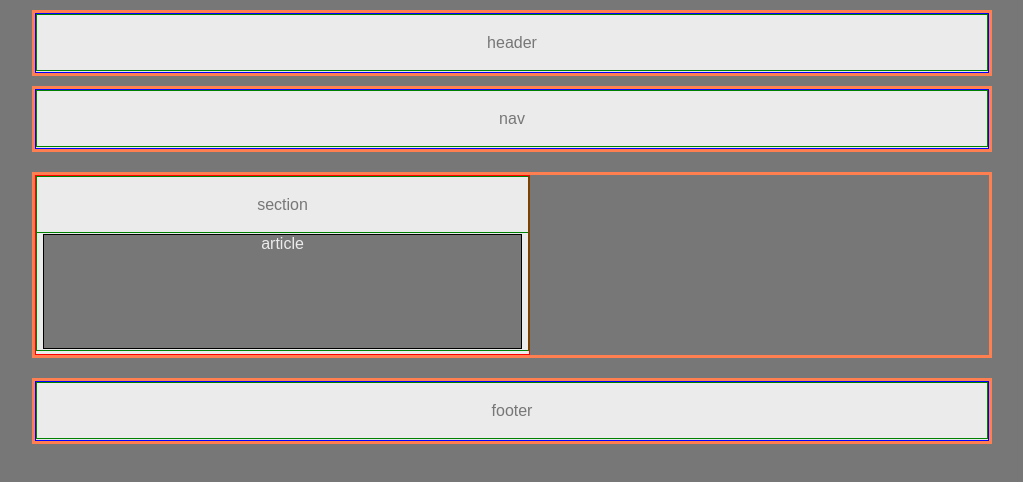
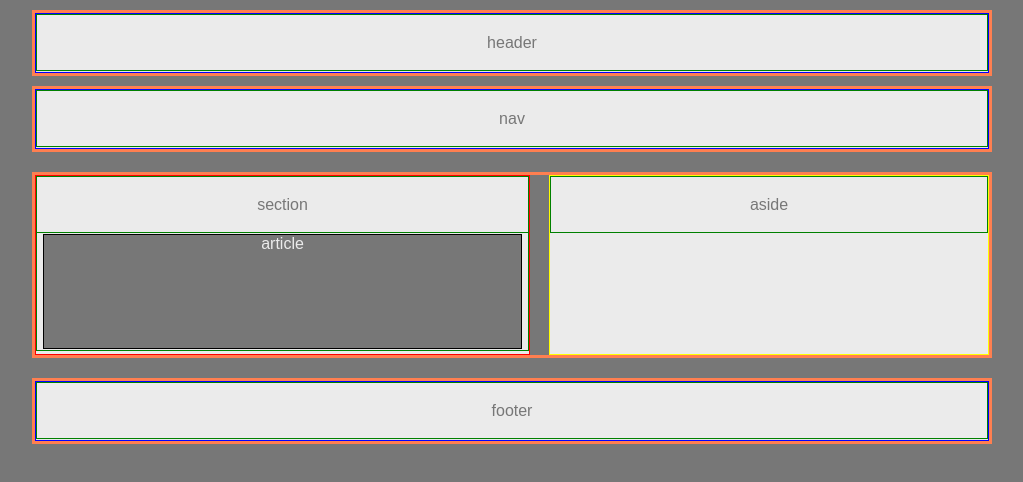
Before and after one commit to edwinjbock/HW-Wireframe, a plain HTML site: page index.html in a window 1280 px wide. Shown: the whole page, without its empty margins (128-1151 px from the left). Drawn offline with Linux system fonts and the light colour scheme.

Commit message:
Aside is done

```diff
--- a/index.html
+++ b/index.html
@@ -50,6 +50,17 @@
             </tr>
         </table>
     </section>
+
+    <aside>
+        <table>
+            <tr>
+                <td>
+                    aside
+                </td>
+            </tr>
+        </table>
+
+    </aside>
 </div>
 
 
--- a/style.css
+++ b/style.css
@@ -107,9 +107,18 @@ article {
 
 aside {
     box-sizing: border-box;
+    float: right;
     background: #ebebeb;
+    border: yellow solid 1px;
+    margin: auto;
+    padding: 0px;
+    height: 180px;
+    width: 440px;
 }
 
+aside th {
+    height: 65px;
+}
 footer {
     box-sizing: border-box;
     background: #ebebeb;
```
